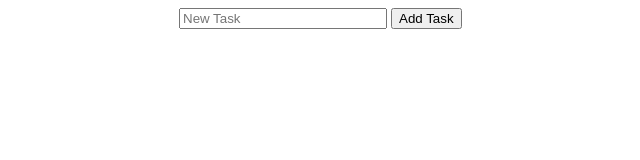
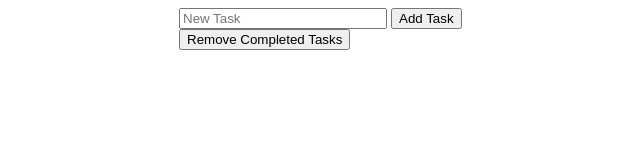
Before and after one commit to Mat203/WT_7-8_Talalaievskiy, a plain HTML site: page index.html in a window 1280 px wide. Shown: the whole page, without its empty margins (311-951 px from the left). Drawn offline with Linux system fonts and the light colour scheme.

Commit message:
Remove completed

```diff
--- a/index.html
+++ b/index.html
@@ -7,6 +7,7 @@
     <div id="todo-app">
         <input type="text" id="new-task" placeholder="New Task">
         <button id="add-task" onclick="addTaskAlert()">Add Task</button>
+        <button id="remove-completed" onclick="removeCompletedTasks()">Remove Completed Tasks</button>
         <ul id="task-list"></ul>
     </div>
     <script src="scripts/script.js"></script>
--- a/scripts/script.js
+++ b/scripts/script.js
@@ -98,3 +98,13 @@ function cancelEdit(item, inputField, originalText) {
   item.removeChild(inputField);
   item.innerText = originalText;
 }
+
+function removeCompletedTasks() {
+  var listItems = document.querySelectorAll('#task-list li');
+
+  for (var i=0; i<listItems.length; i++) {
+      if (listItems[i].firstChild.checked) {
+          listItems[i].parentNode.removeChild(listItems[i]);
+      }
+  }
+}
```
